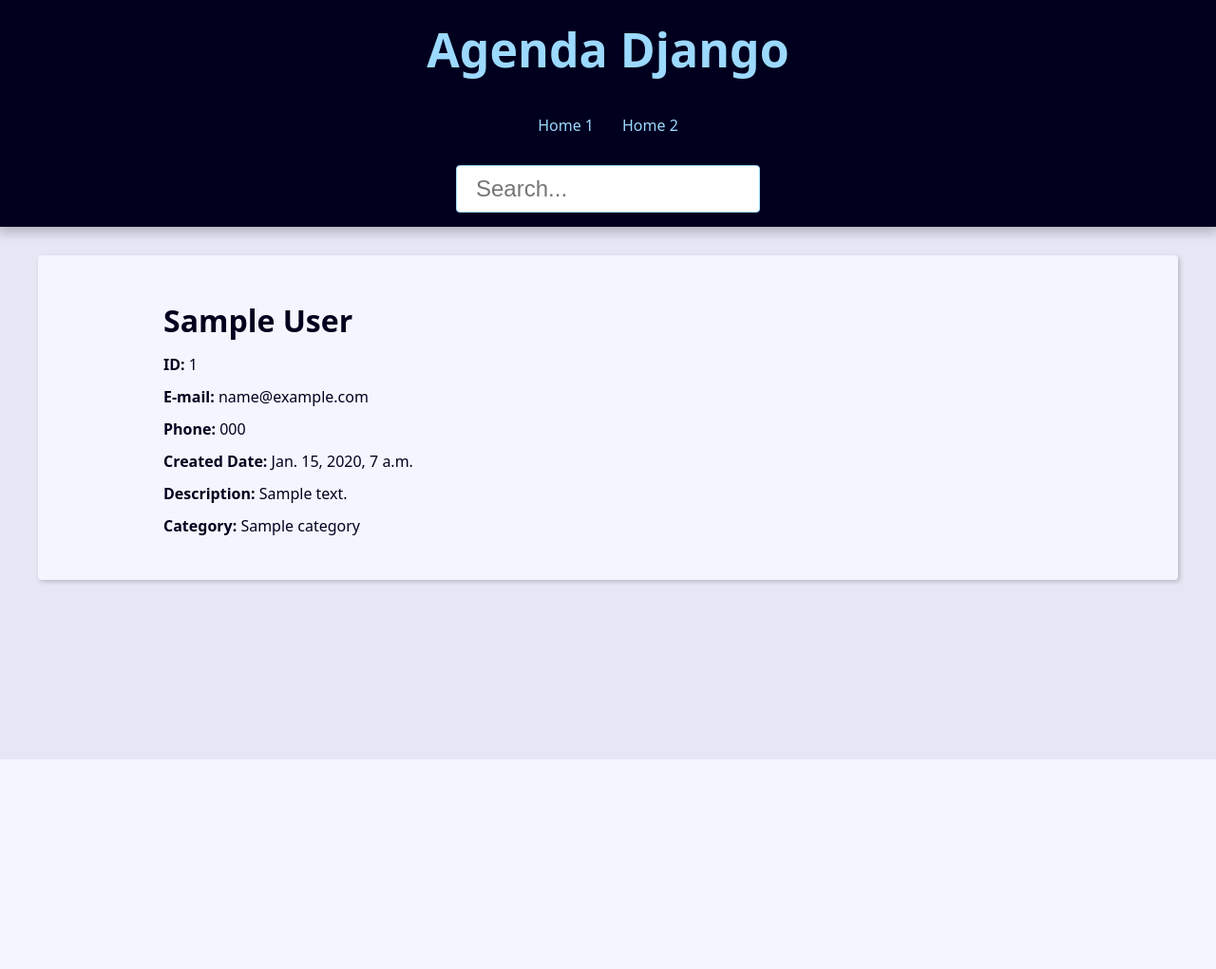
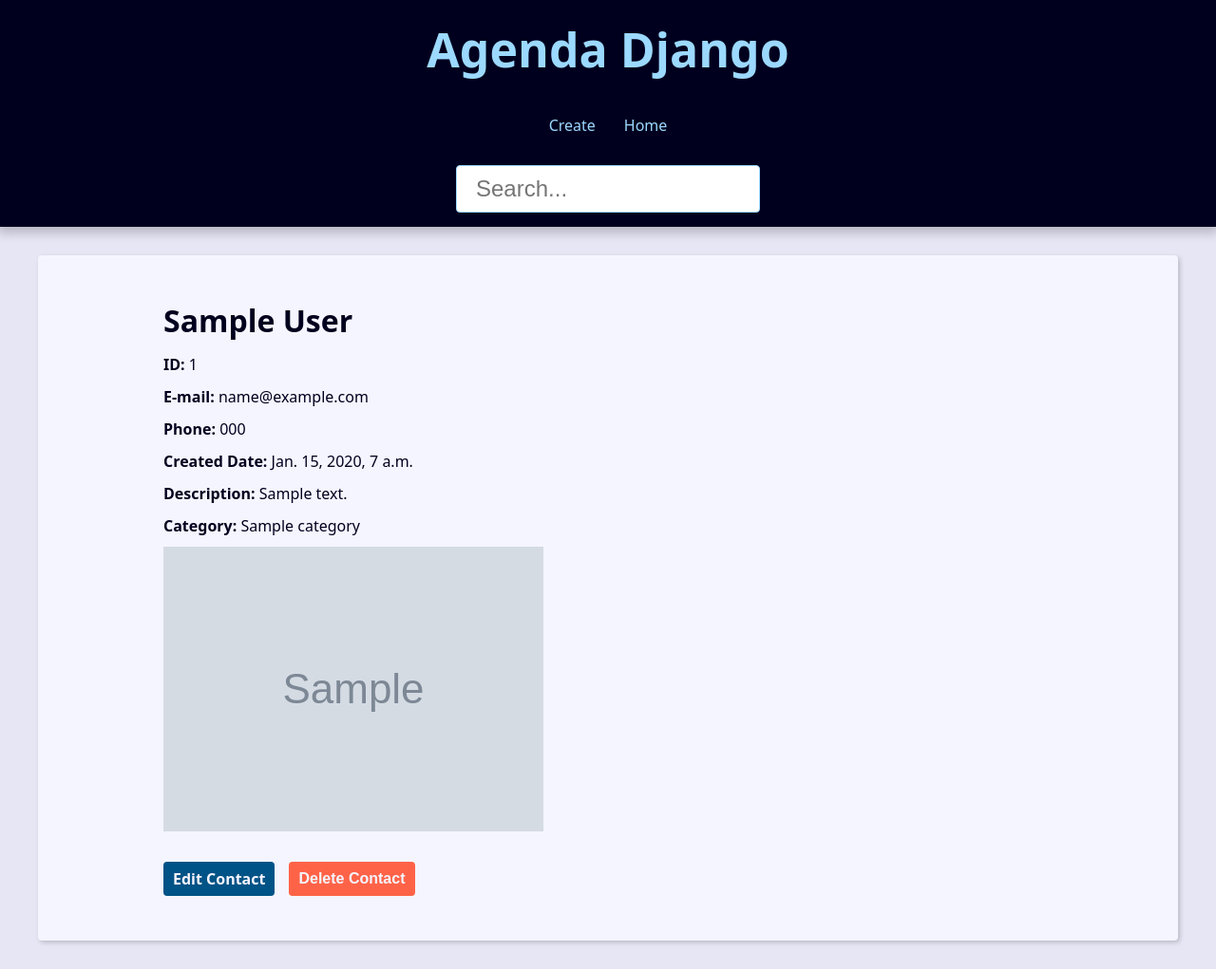
Before and after one commit to sgtferreira05/projeto_agenda_django, a Django app: page /contact/1/detail/ in a window 1280 px wide. Shown: the whole page at 95% size. Before the commit the page ends 800 px from the top, so only its background shows below. Run offline with Django 5.2, Linux system fonts and the light colour scheme; tables that the repository leaves empty hold one stand-in row (values such as "Sample post"); grey boxes marked "Sample" are stand-in pictures.

Commit message:
update_delete_image

```diff
--- a/base_static/global/css/style.css
+++ b/base_static/global/css/style.css
@@ -312,3 +312,23 @@ svg {
   filter: brightness(80%);
   box-shadow: 0 0 5px var(--link-dark-color);
 }
+
+.contact-links {
+  margin-block: calc(var(--small-font-size) * 2);
+  display: flex;
+  align-items: center;
+  gap: 0 var(--spacing);
+}
+
+.btn-link {
+  font-size: var(--small-font-size);
+  text-decoration: none;
+  font-weight: bold;
+  padding: 1rem;
+  display: block;
+  line-height: var(--small-font-size);
+}
+
+.btn-delete {
+  background: tomato;
+}
--- a/base_templates/global/partials/_header.html
+++ b/base_templates/global/partials/_header.html
@@ -7,13 +7,13 @@
         <nav class="menu">
             <ul class="menu-list">
                 <li class="menu-item">
-                    <a href="{% url 'contact:index' %}" class="menu-link">
-                        Home 1
+                    <a href="{% url 'contact:create' %}" class="menu-link">
+                        Create
                     </a>
                 </li>
                 <li class="menu-item">
                     <a href="{% url 'contact:index' %}" class="menu-link">
-                        Home 2
+                        Home
                     </a>
                 </li>
             </ul>
--- a/contact/templates/contact/contact.html
+++ b/contact/templates/contact/contact.html
@@ -12,5 +12,25 @@
     <p><b>Created Date:</b> {{ contact.created_date }}</p>
     <p><b>Description:</b> {{ contact.description }}</p>
     <p><b>Category:</b> {{ contact.category.name }}</p>
+
+    {% if contact.picture %}
+      <p>
+        <img src="{{ contact.picture.url }}" alt="{{ contact.first_name }} {{ contact.last_name }} icon" class="category-icon">
+      </p>
+    {% endif %}
+    <div class='contact-links'>
+      <a class="btn btn-link" href="{% url 'contact:update' contact.id %}">Edit Contact</a>
+
+      <form action="{% url 'contact:delete' contact.id %}" method="POST">
+        {% csrf_token %}
+
+        {% if confirmation == 'no' %}
+          <input type="hidden" name="confirmation" value="yes">
+          <button class="btn btn-link btn-delete" type="submit">Confirm?</button>
+        {% else %}
+          <button class="btn btn-link btn-delete" type="submit">Delete Contact</button>
+        {% endif %}
+      </form>
+    </div>
   </div>
 {% endblock content %}
--- a/contact/urls.py
+++ b/contact/urls.py
@@ -12,5 +12,6 @@ urlpatterns = [
     # contact CRUD
     path('contact/<int:contact_id>/detail/', views.contact, name='contact'),
     path('contact/create/', views.create, name='create'),
-
+    path('contact/<int:contact_id>/update/', views.update, name='update'),
+    path('contact/<int:contact_id>/delete/', views.delete, name='delete'),
 ]
```
Also changed, not shown: contact/forms.py (+4 -23 lines), contact/templates/contact/create.html (+9 -4 lines), contact/views/contact_forms.py (+68 -2 lines).
